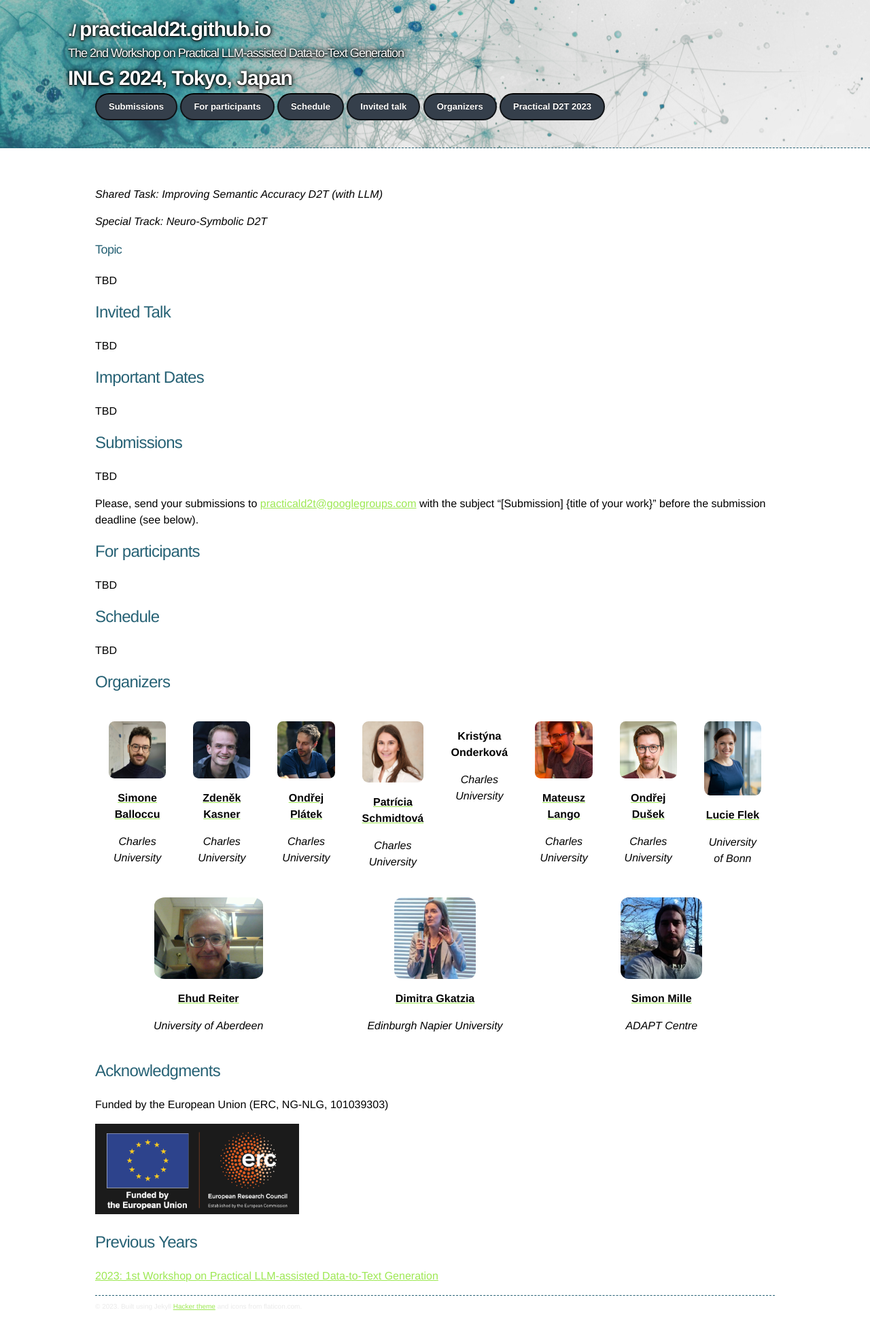
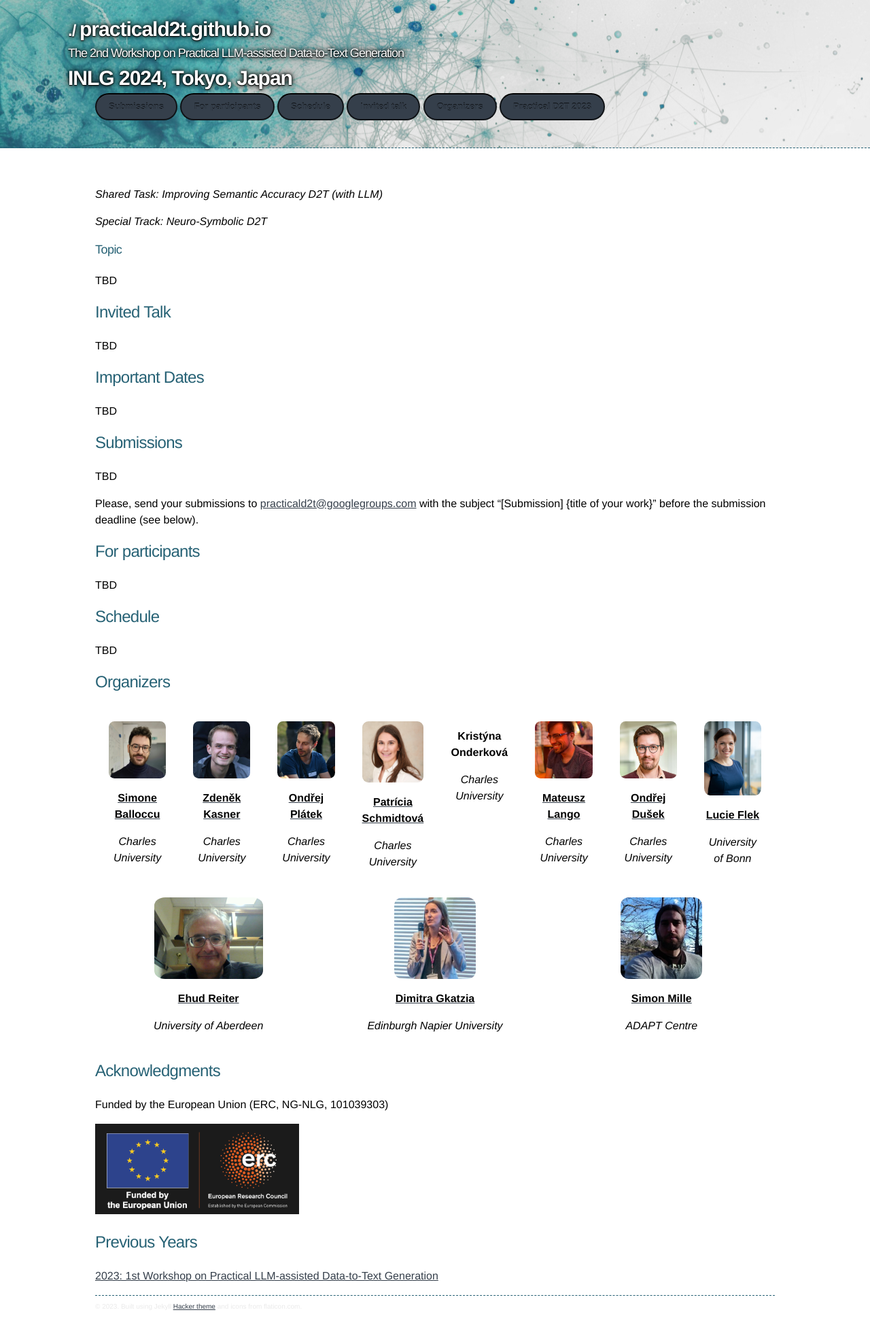
Before and after one commit to practicald2t/practicald2t.github.io, a Jekyll site: the page built from index.md, in a window 1280 px wide. Shown: the whole page at 68% size. Built offline with Jekyll 4.4.1, drawn with Linux system fonts in a browser that asks for light colours.

Commit message:
Update jekyll-theme-hacker.scss

```diff
--- a/_sass/jekyll-theme-hacker.scss
+++ b/_sass/jekyll-theme-hacker.scss
@@ -254,7 +254,7 @@ p, span {
    a, a:hover, a:visited
 */
 
-a, a:hover, a:visited{
+a, a:link, a:hover, a:visited{
   color: #353f4b;//$button-replacement;
   //text-shadow: 0 0 5px black;
 }
```
